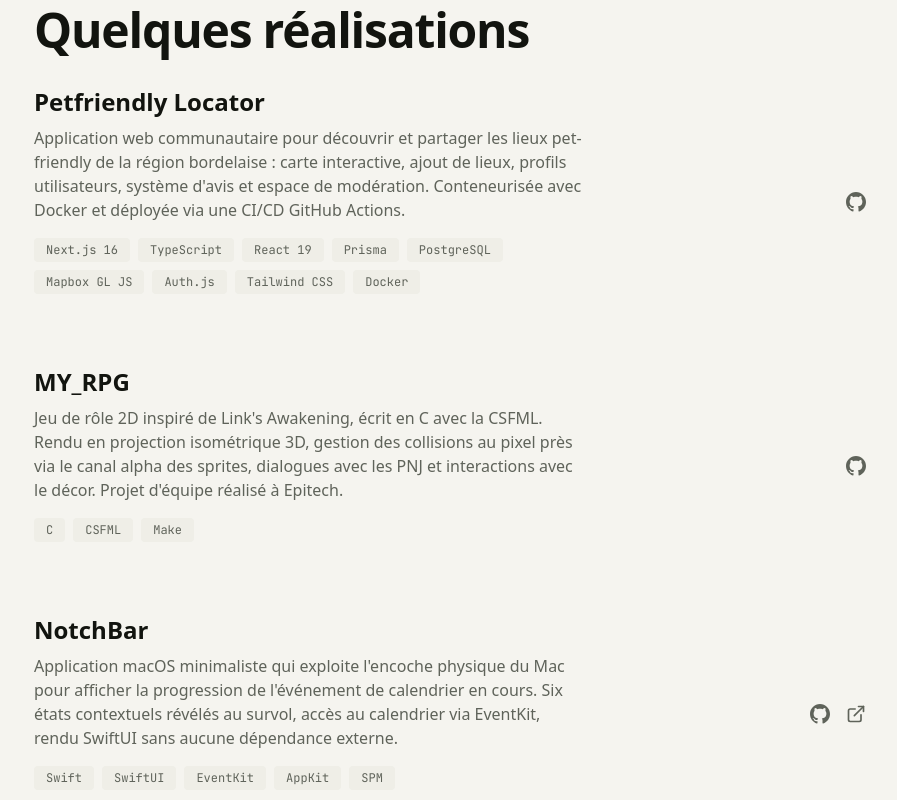
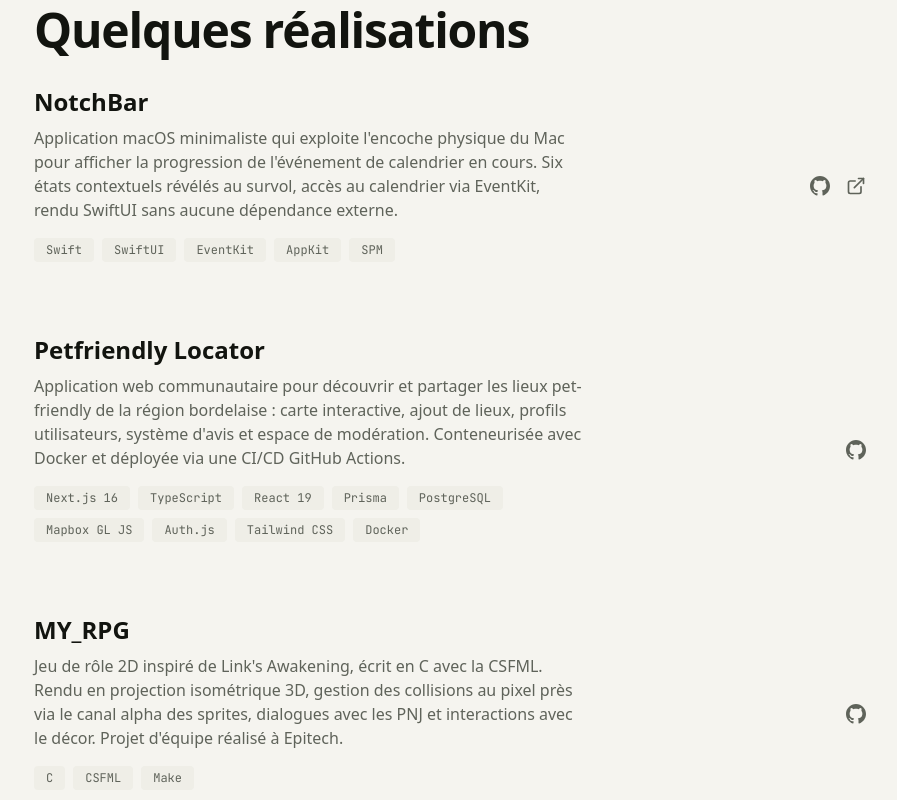
Before and after one commit to Periicles/portfolio, a Next.js app: page / in a window 1280 px wide. Shown: the part 2280-3080 px from the top of the page, without its empty margins (318-1215 px from the left). Built offline with nearby package versions, Linux system fonts and the light colour scheme.

Commit message:
content(projects): placer NotchBar en tête du listing

```diff
--- a/app/content/projects.ts
+++ b/app/content/projects.ts
@@ -7,6 +7,13 @@ export type Project = {
 }
 
 export const projects: readonly Project[] = [
+    {
+        title: "NotchBar",
+        description: "Application macOS minimaliste qui exploite l'encoche physique du Mac pour afficher la progression de l'événement de calendrier en cours. Six états contextuels révélés au survol, accès au calendrier via EventKit, rendu SwiftUI sans aucune dépendance externe.",
+        technologies: ["Swift", "SwiftUI", "EventKit", "AppKit", "SPM"],
+        link: "https://periicles.github.io/Notchapp/",
+        github: "https://github.com/Periicles/Notchapp",
+    },
     {
         title: "Petfriendly Locator",
         description: "Application web communautaire pour découvrir et partager les lieux pet-friendly de la région bordelaise : carte interactive, ajout de lieux, profils utilisateurs, système d'avis et espace de modération. Conteneurisée avec Docker et déployée via une CI/CD GitHub Actions.",
@@ -21,11 +28,4 @@ export const projects: readonly Project[] = [
         link: "https://github.com/Periicles/RPG",
         github: "https://github.com/Periicles/RPG",
     },
-    {
-        title: "NotchBar",
-        description: "Application macOS minimaliste qui exploite l'encoche physique du Mac pour afficher la progression de l'événement de calendrier en cours. Six états contextuels révélés au survol, accès au calendrier via EventKit, rendu SwiftUI sans aucune dépendance externe.",
-        technologies: ["Swift", "SwiftUI", "EventKit", "AppKit", "SPM"],
-        link: "https://periicles.github.io/Notchapp/",
-        github: "https://github.com/Periicles/Notchapp",
-    },
 ] as const
```
